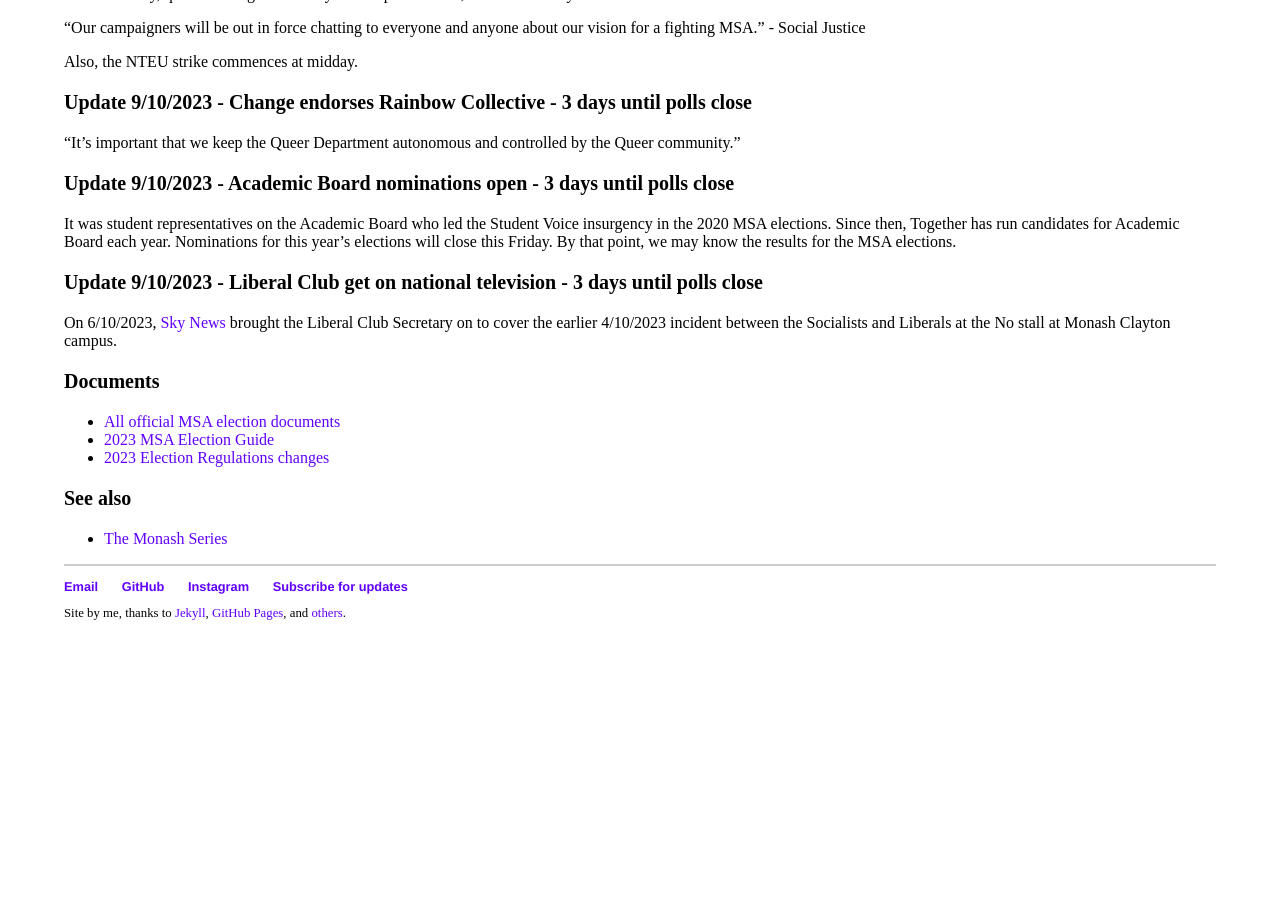
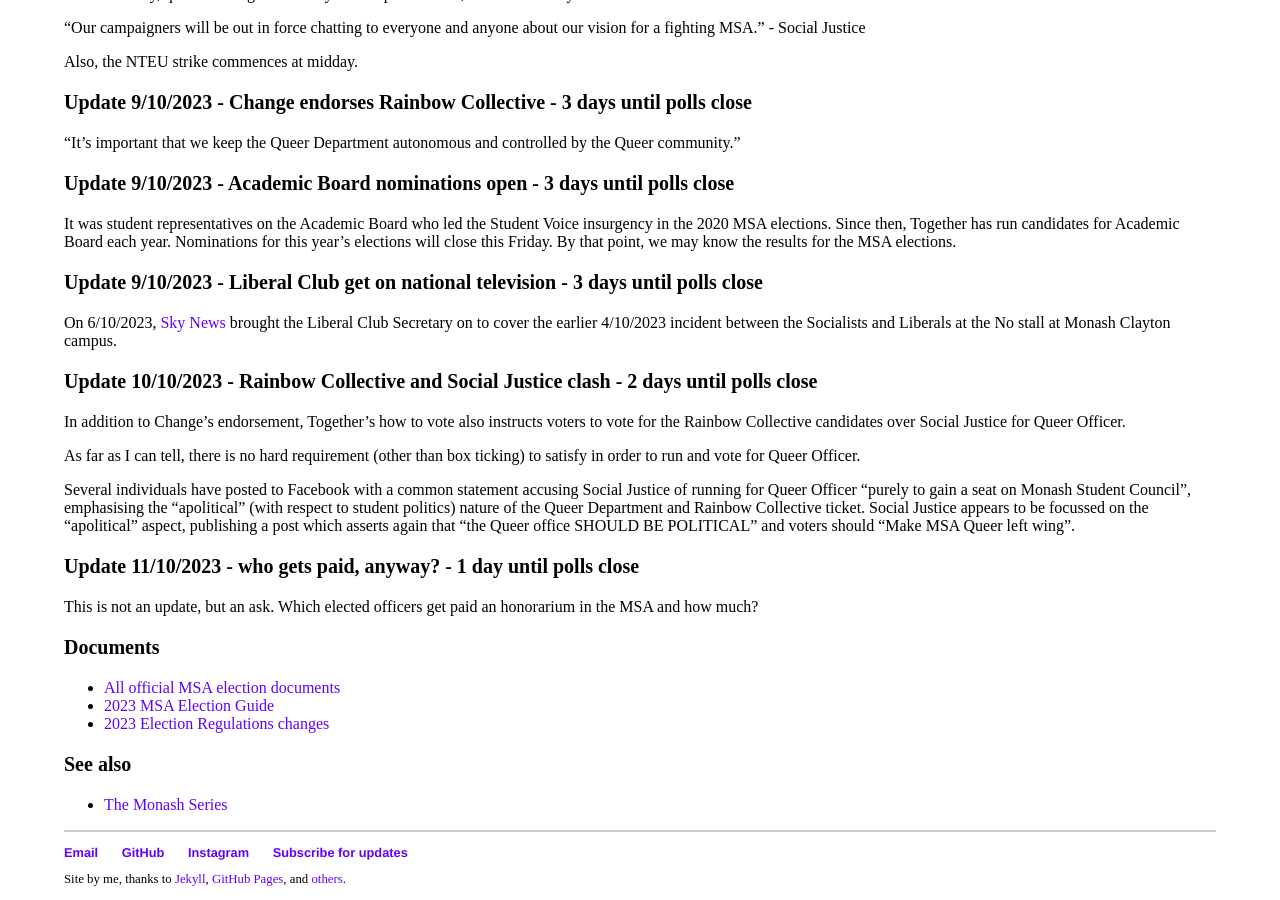
Before and after one commit to nhtnhanbn/nhtnhanbn.github.io, a Jekyll site: the page built from _repository/msa23.md, in a window 1280 px wide and 900 px high, scrolled down 4509 px. Built offline with Jekyll 4.4.1, drawn with Linux system fonts in a browser that asks for light colours; before the commit the page ends 5143 px from its top, so only the background shows below that; some of the changed text lies outside the part shown.

Commit message:
Update msa23

```diff
--- a/_repository/msa23.md
+++ b/_repository/msa23.md
@@ -3,7 +3,7 @@ permalink: /msa23
 title: 2023 elections of the Monash Student Association
 ---
 
-Page last updated 9/10/2023.
+Page last updated 11/10/2023.
 
 ## 2023 elections of the Monash Student Association
 
@@ -147,6 +147,18 @@ It was student representatives on the Academic Board who led the Student Voice i
 
 On 6/10/2023, [Sky News](https://www.youtube.com/watch?v=nza4mQhOeFU) brought the Liberal Club Secretary on to cover the earlier 4/10/2023 incident between the Socialists and Liberals at the No stall at Monash Clayton campus.
 
+### Update 10/10/2023 - Rainbow Collective and Social Justice clash - 2 days until polls close
+
+In addition to Change's endorsement, Together's how to vote also instructs voters to vote for the Rainbow Collective candidates over Social Justice for Queer Officer.
+
+As far as I can tell, there is no hard requirement (other than box ticking) to satisfy in order to run and vote for Queer Officer.
+
+Several individuals have posted to Facebook with a common statement accusing Social Justice of running for Queer Officer "purely to gain a seat on Monash Student Council", emphasising the "apolitical" (with respect to student politics) nature of the Queer Department and Rainbow Collective ticket. Social Justice appears to be focussed on the "apolitical" aspect, publishing a post which asserts again that "the Queer office SHOULD BE POLITICAL" and voters should "Make MSA Queer left wing".
+
+### Update 11/10/2023 - who gets paid, anyway? - 1 day until polls close
+
+This is not an update, but an ask. Which elected officers get paid an honorarium in the MSA and how much?
+
 ### Documents
 
 - [All official MSA election documents](https://msa.monash.edu/elections)
```
